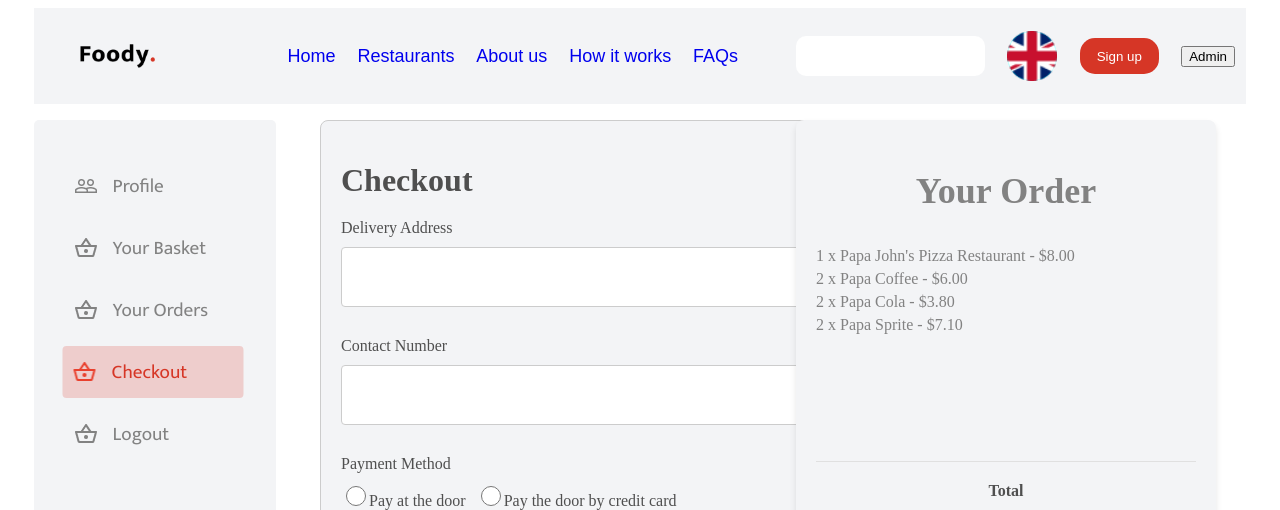
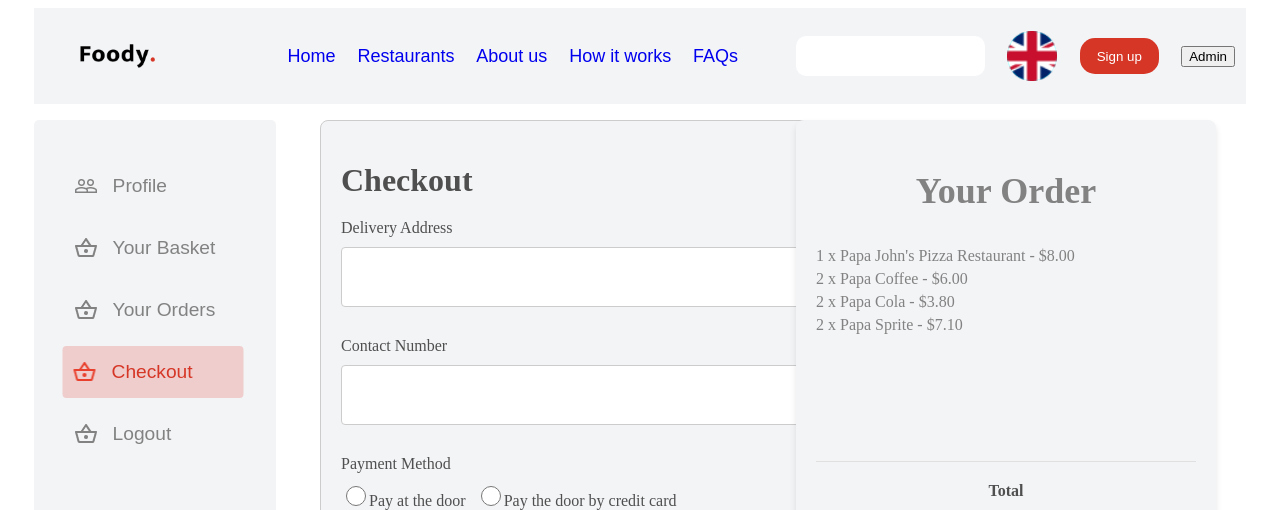
Before and after one commit to Rufat239/foody_client, a React (Create React App) app: page /checkoutPage in a window 1280 px wide. Shown: the top 510 px of the page. Built offline with nearby package versions, Linux system fonts and the light colour scheme.

Commit message:
Changed font-family in sidebar

```diff
--- a/src/style/sidebar.css
+++ b/src/style/sidebar.css
@@ -22,10 +22,13 @@
   display: flex;
   align-items: center;
   text-decoration: none;
-  font-family: 'Mukta';
+  /* font-family: 'Mukta'; */
   font-size: 1.2rem;
   color: inherit;
   gap: 15px;
+}
+.sidebarList span{
+  font-family: Arial, Helvetica, sans-serif;
 }
 .sidebarList:hover {
   width: 160px;
```
